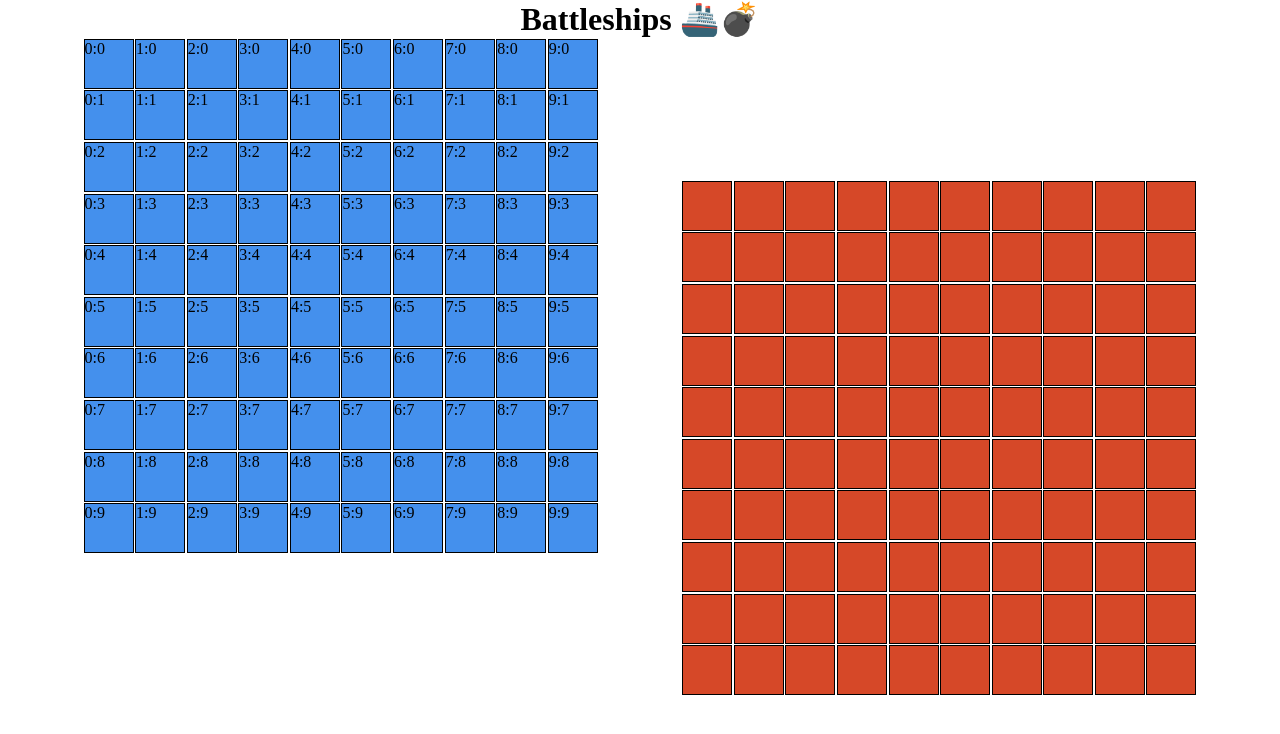
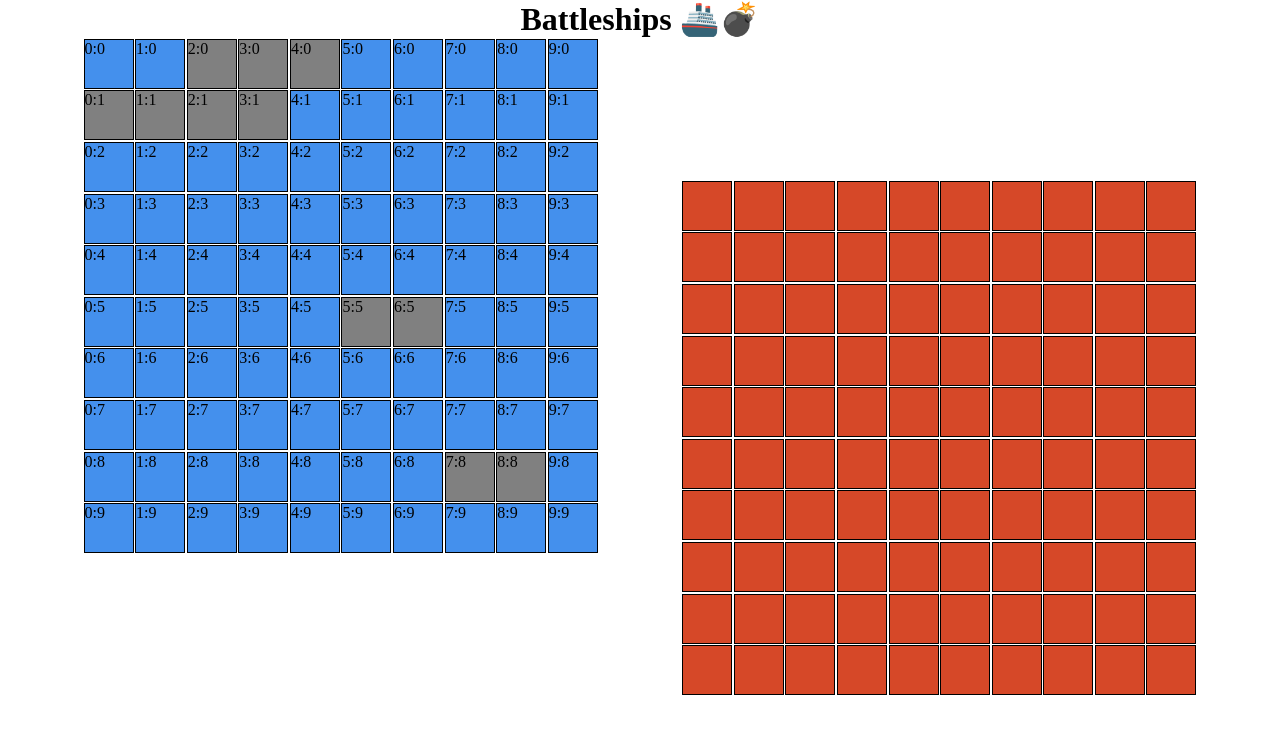
Before and after one commit to FransGPasse/Battleships_with_React_client_new, a React (Create React App) app: page /battleships in a window 1280 px wide. Shown: the top 734 px of the page. Built offline with nearby package versions, Linux system fonts and the light colour scheme; no server answers.

Commit message:
Styled your ships so that it now has a different background-color compared to the 'empty' boxes without ships.

```diff
--- a/src/assets/App.scss
+++ b/src/assets/App.scss
@@ -39,11 +39,11 @@
 	flex-direction: row;
 }
 
-.my-gameboard {
-}
+// .my-gameboard {
+// }
 
-.opponent-gameboard {
-}
+// .opponent-gameboard {
+// }
 
 .box {
 	display: block;
@@ -62,6 +62,10 @@
 	&:hover {
 		background-color: rgb(157, 194, 240);
 	}
+}
+
+.my-ship {
+	background-color: grey;
 }
 
 .opponent-box {
```
Lines whose indentation alone changed are shown as unchanged.
